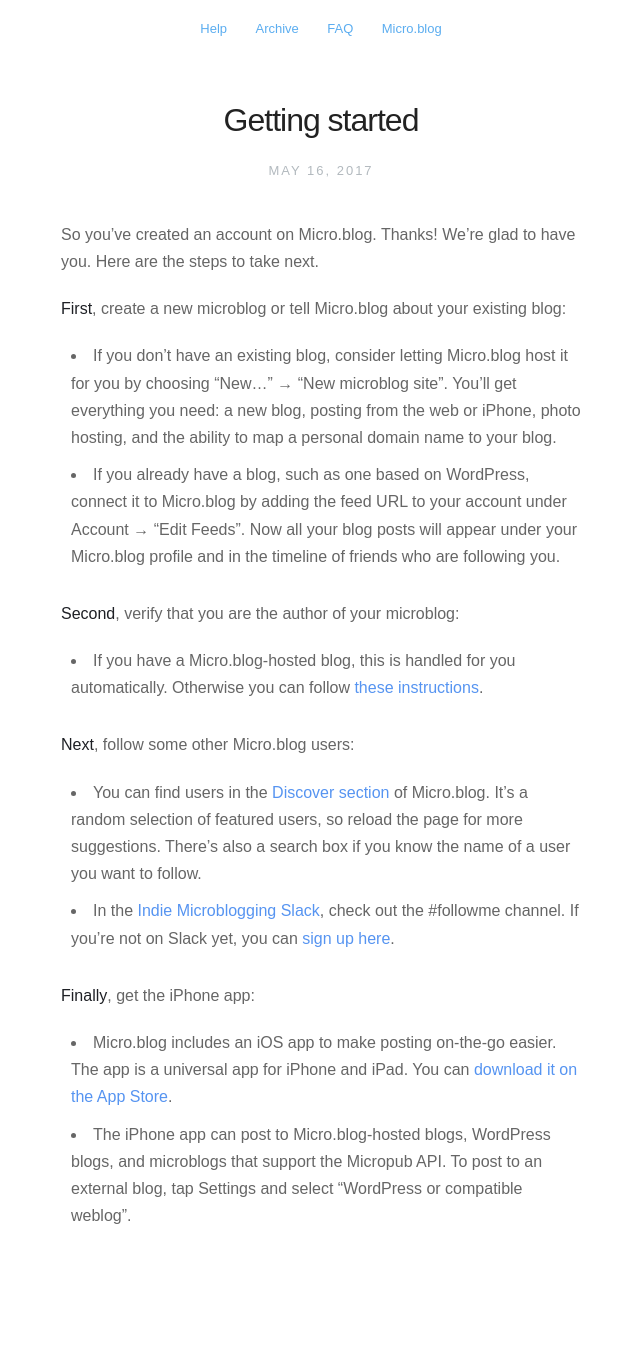
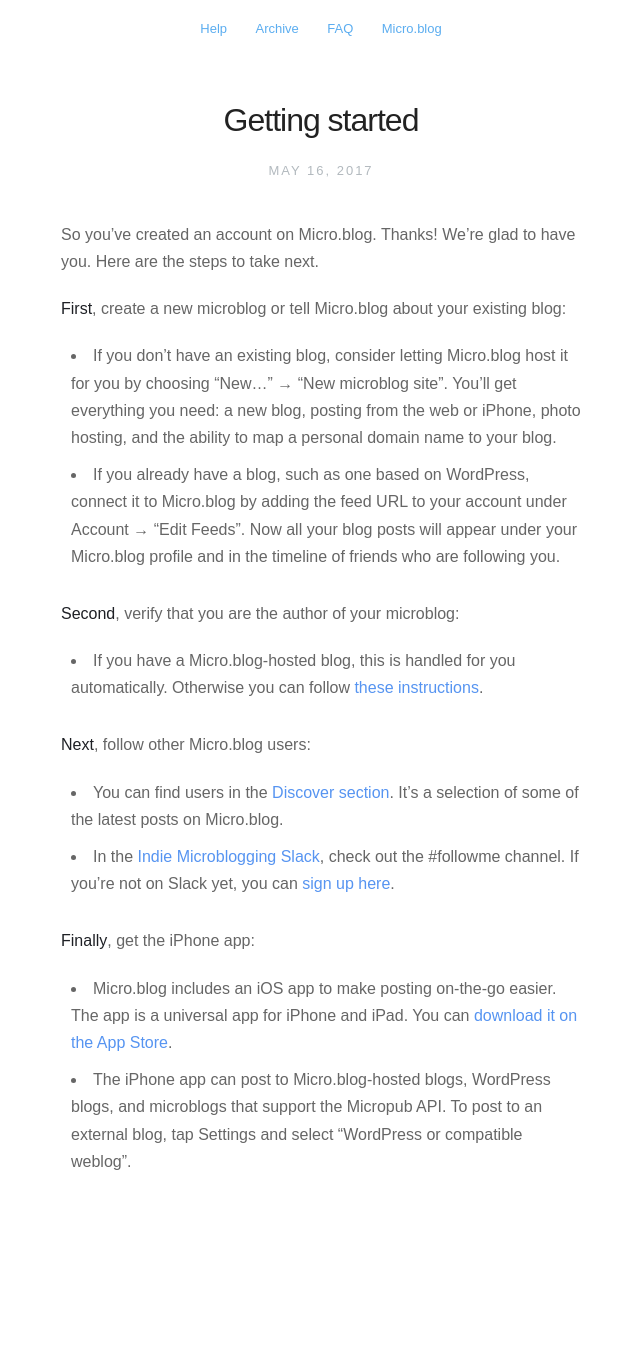
Before and after one commit to microdotblog/help.micro.blog, a Jekyll site: the page built from _posts/2017-05-16-getting-started.markdown, in a window 1280 px wide. Shown: the whole page, without its empty margins (319-959 px from the left). Built offline with Jekyll 4.4.1, drawn with Linux system fonts in a browser that asks for light colours; nearby versions of some CDN libraries; after the commit the page ends 1305 px from its top, so only the background shows below that.

Commit message:
Updated getting started page with new description of Discover.

```diff
--- a/_posts/2017-05-16-getting-started.markdown
+++ b/_posts/2017-05-16-getting-started.markdown
@@ -15,9 +15,9 @@
 
 * If you have a Micro.blog-hosted blog, this is handled for you automatically. Otherwise you can follow [these instructions](http://help.micro.blog/2017/web-site-verification/).
 
-**Next**, follow some other Micro.blog users:
+**Next**, follow other Micro.blog users:
 
-* You can find users in the [Discover section](https://micro.blog/discover) of Micro.blog. It's a random selection of featured users, so reload the page for more suggestions. There's also a search box if you know the name of a user you want to follow.
+* You can find users in the [Discover section](https://micro.blog/discover). It's a selection of some of the latest posts on Micro.blog.
 * In the [Indie Microblogging Slack](https://microblogging.slack.com/), check out the #followme channel. If you're not on Slack yet, you can [sign up here](https://micro.blog/slack).
 
 **Finally**, get the iPhone app:
```
